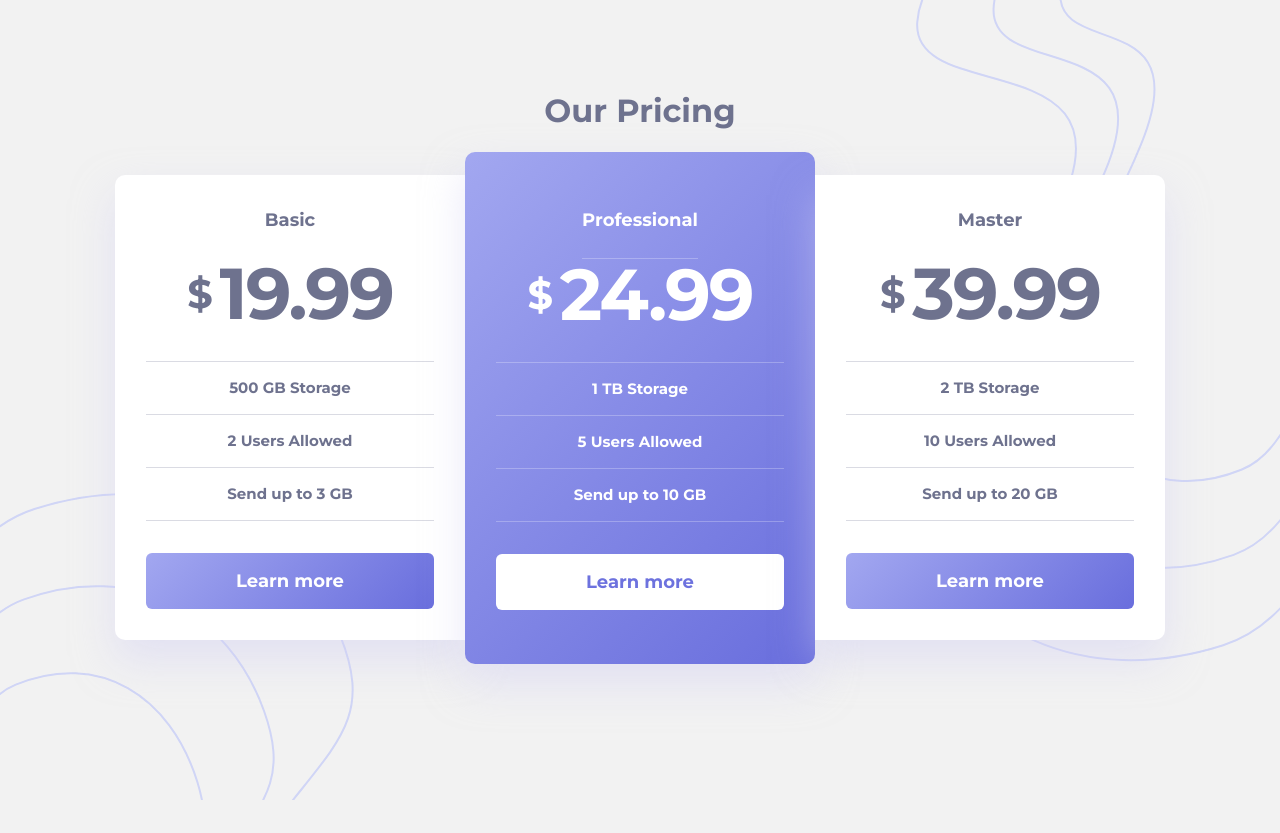
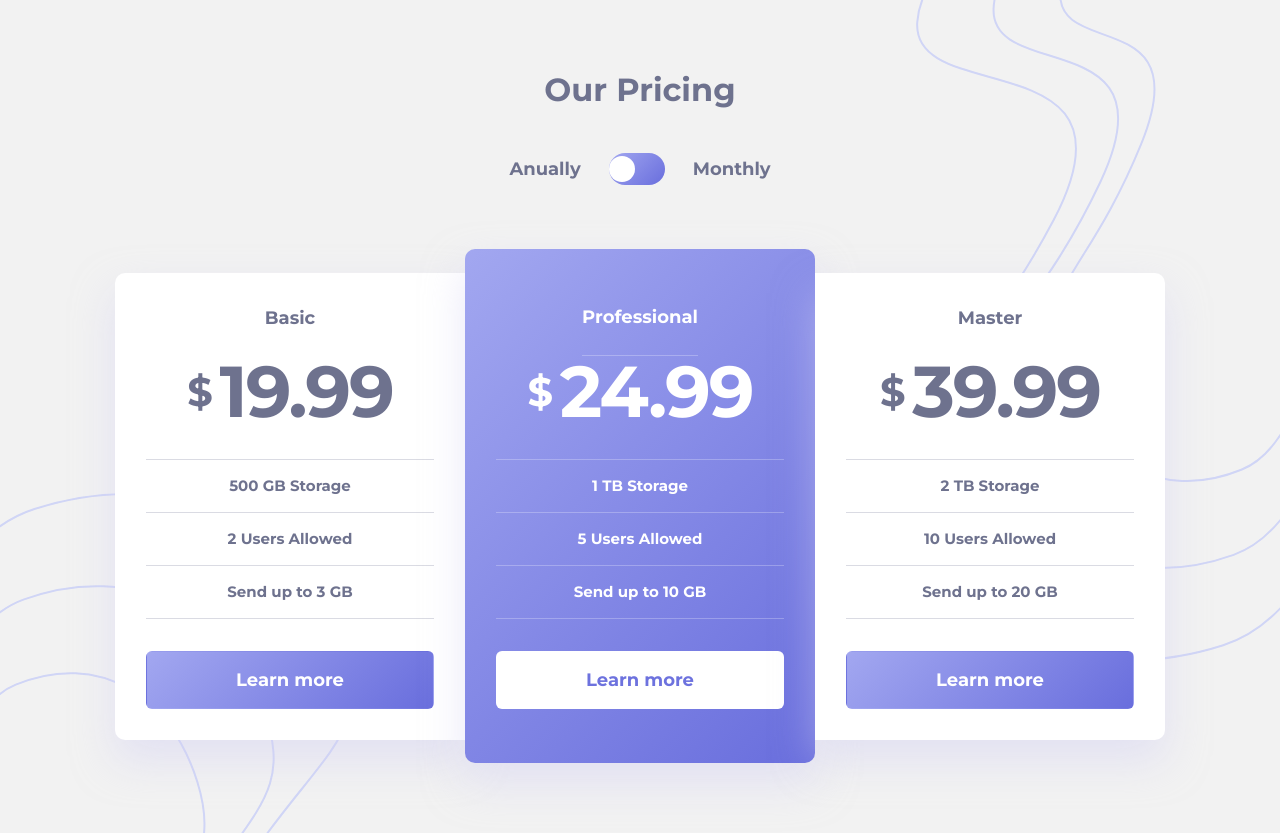
Before and after one commit to lazizbek0211/pricing-component, a plain HTML site: page index.html in a window 1280 px wide. Before the commit the page ends 800 px from the top, so only its background shows below. Drawn offline with Linux system fonts and the light colour scheme; files whose address does not match are found by name.

Commit message:
add switch form

```diff
--- a/index.html
+++ b/index.html
@@ -11,7 +11,19 @@
 <body>
     <main class="site-main container">
         <h1 class="site-theme">Our Pricing</h1>
-        <div class="switch"></div>
+        <!-- switch -->
+        <form class="toggler-form" action="https://echo.htmlacademy.ru" method="get">
+            <input class="left visuallyhidden" type="radio" name="switch-form" value="anually" id="anually-price">
+            <input class="right visuallyhidden" type="radio" name="switch-form" value="monthly" id="monthly-price">
+            <label class="for-per-year" for="anually-price">Anually</label>
+            <!-- switch control -->
+            <div class="toggler">
+                <div class="toggler-circle"></div>
+                <label class="anual-cost" for="anually-price"></label>
+                <label class="monthly-cost" for="monthly-price"></label>
+            </div>
+            <label class="for-per-month" for="monthly-price">Monthly</label>
+        </form>
         <section class="about-price">
             <h2 class="visuallyhidden">Our-prices</h2>
             <div class="box-wrapper">
--- a/styles.css/styles.css
+++ b/styles.css/styles.css
@@ -41,7 +41,7 @@ img{
     max-width: 100%;
 }
 *:focus{
-    outline: 3px dashed #6D72DE;
+    outline: 3px solid #6D72DE;
     outline-offset: 3px;
 }
 .container{
@@ -71,6 +71,75 @@ img{
     font-size: 32px;
     line-height: 39px;
     text-align: center;
+    margin: 0;
+}
+
+.toggler-form{
+    display: flex;
+    align-items: center;
+    justify-content: center;
+    padding-bottom: 64px;
+    padding-top: 44px;
+}
+.toggler{
+    display: flex;
+    align-items: center;
+    width: 56px;
+    height: 32px;
+    border-radius: 16px;
+    background-image:linear-gradient(135deg, #A2A7F0 0%, #696EDD 100%);
+    position: relative;
+    margin-right: 28px;
+    margin-left: 28px;
+}
+.toggler-circle{
+    transition: margin 0.3s ease;
+    cursor: pointer;
+}
+.anual-cost, .monthly-cost{
+    position: absolute;
+    bottom: 100%;
+    left: 0;
+    top: 0;
+    width: 100%;
+    height: 100px;
+}
+.left:checked ~ .toggler .monthly-cost{
+    transform: translateY(-10px);
+}
+.right:checked ~ .toggler .anual-cost{
+    transform: translateY(-10px);
+}
+.left:checked ~ .toggler .monthly-cost,
+.right:checked ~ .toggler .anual-cost{
+    z-index: 5;
+}
+.right:checked ~ .toggler .toggler-circle
+{
+    margin-left: 30px;
+}
+
+.toggler-circle{
+    display: flex;
+    align-items: center;
+    width: 26px;
+    height: 26px;
+    border-radius:100%;
+    background-color: #fff;
+}
+.for-per-month{
+    color: rgb(110, 114, 142,);
+    cursor: pointer;
+}
+.for-per-month:hover{
+    color:rgba(110, 114, 142, 0.5);
+}
+.for-per-year{
+    color: rgb(110, 114, 142,);
+    cursor: pointer;
+}
+.for-per-year:hover{
+    color:rgba(110, 114, 142, 0.5);
 }
 .box-wrapper {
     display: flex;
@@ -85,7 +154,7 @@ img{
     background-color:#fff;
     width: 350px;
     box-shadow: 0px 20px 40px rgba(212, 210, 244, 0.5);
-border-radius: 10px 0px 0px 10px;
+    border-radius: 10px 0px 0px 10px;
 }
 .top-text {
     margin: 0;
@@ -132,6 +201,7 @@ border-radius: 10px 0px 0px 10px;
     line-height: 28px;
 }
 .more{
+    border: 1px solid transparent;
     display: flex;
     align-items: center;
     justify-content: center;
@@ -139,17 +209,31 @@ border-radius: 10px 0px 0px 10px;
     text-decoration: none;
     color:#fff;
     padding: 14px 66px;
+    background-color: #696EDD;
     background-image: linear-gradient(135deg, #A2A7F0 0%, #696EDD 100%);
     margin-top: 32px;
     border-radius: 6px;
+    transition:background-color 0.3s ease,
+    color 0.3s ease,border 0.3s ease;
+}
+.more:hover{
+    background-image:none;
+    color:#6D72DE ;
+    background-color: #fff;
+    border-color: #6D72DE;
+}
+.white-link:hover{
+    background-image: linear-gradient(135deg, #A2A7F0 0%, #696EDD 100%);
+    color:#fff ;
+    border-color: #fff;
 }
 .pro{
     padding-top: 54px;
     padding-bottom: 54px;
     border-radius: 10px;
     background: linear-gradient(135.06deg, #A2A7F0 -0.05%, #696EDD 100.05%);
-box-shadow: 0px 20px 40px rgba(212, 210, 244, 0.5);
-border-radius: 10px;
+    box-shadow: 0px 20px 40px rgba(212, 210, 244, 0.5);
+    border-radius: 10px;
 }
 .white-text{
     color: #fff;
```
Also changed, not shown: 1 other file.
